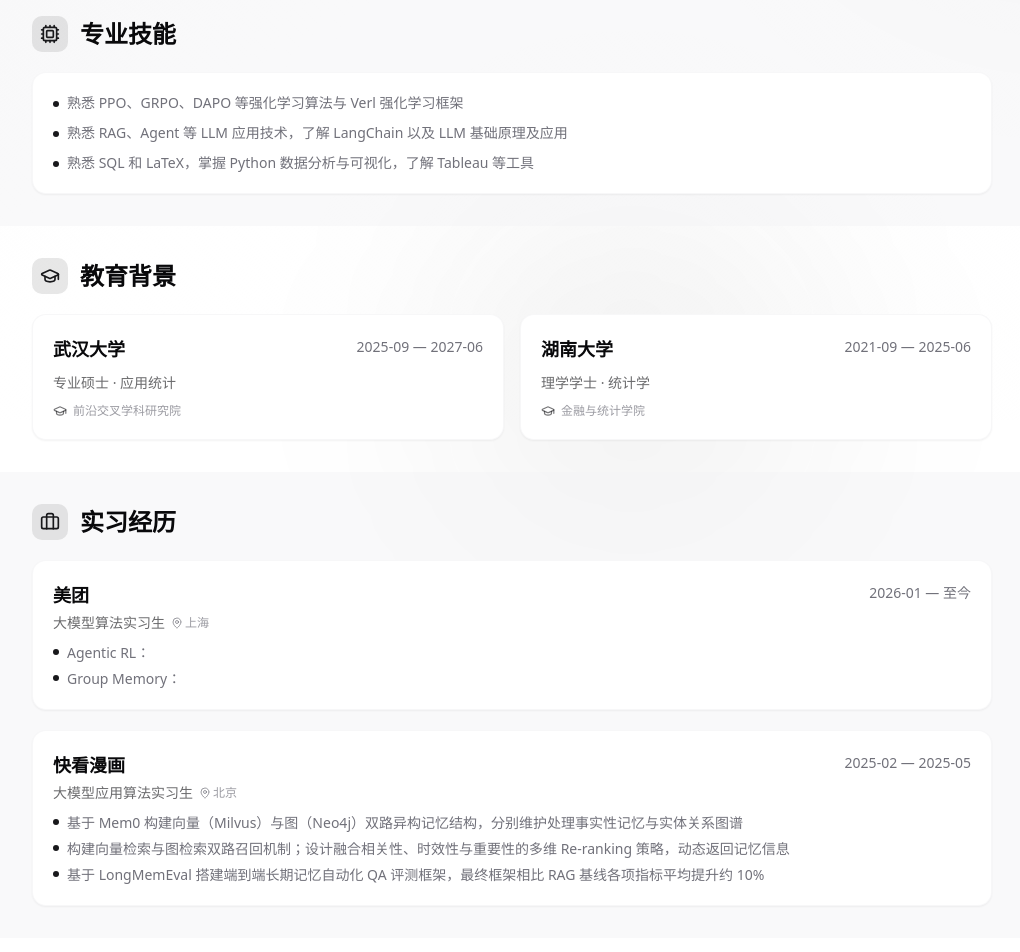
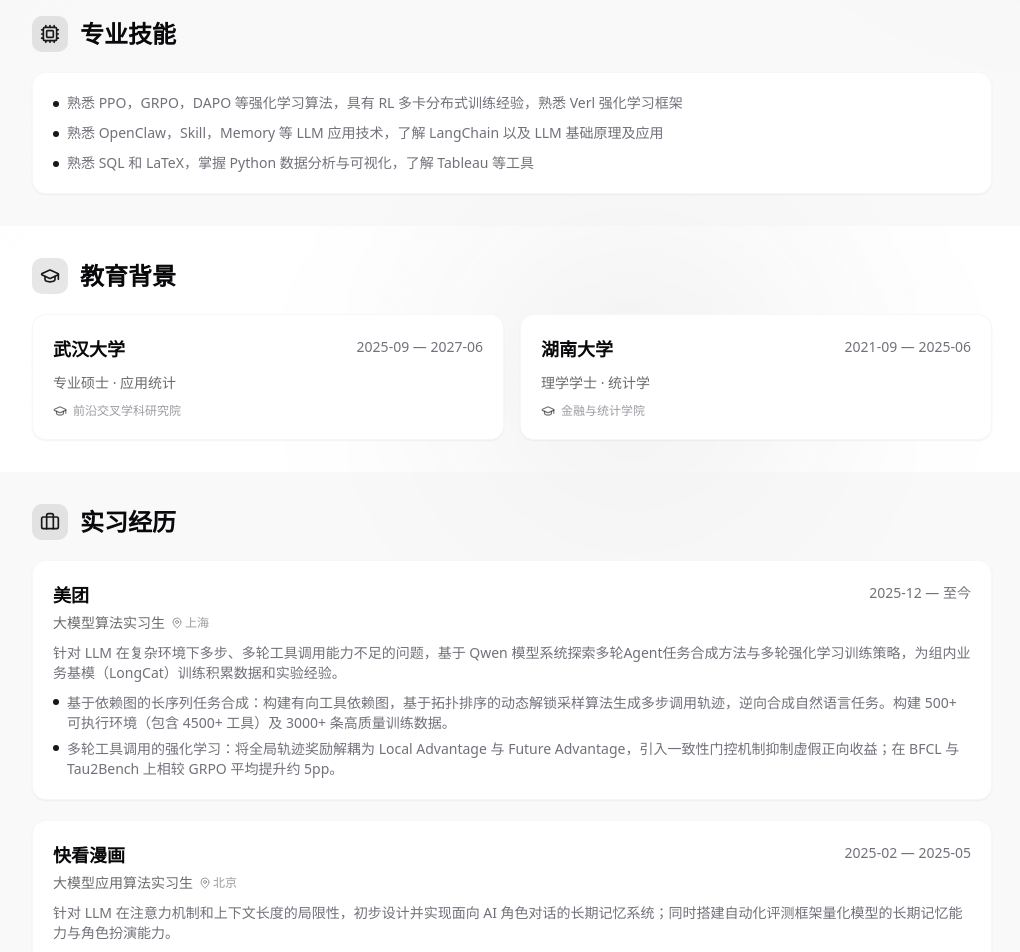
Before and after one commit to zcyeee/zcyeee.github.io, a React (Vite) app in the folder app/: page / in a window 1280 px wide. Shown: the part 380-1332 px from the top of the page, without its empty margins (128-1148 px from the left). Built offline with nearby package versions, Linux system fonts and the light colour scheme.

Commit message:
feat: add intro field to Experience interface

```diff
--- a/app/src/data/profile.ts
+++ b/app/src/data/profile.ts
@@ -36,11 +36,12 @@ export const experiences: Experience[] = [
     company: "美团",
     position: "大模型算法实习生",
     location: "上海",
-    startDate: "2026-01",
+    startDate: "2025-12",
     endDate: "至今",
+    intro: "针对 LLM 在复杂环境下多步、多轮工具调用能力不足的问题，基于 Qwen 模型系统探索多轮Agent任务合成方法与多轮强化学习训练策略，为组内业务基模（LongCat）训练积累数据和实验经验。",
     description: [
-      "Agentic RL：",
-      "Group Memory：",
+      "基于依赖图的长序列任务合成：构建有向工具依赖图，基于拓扑排序的动态解锁采样算法生成多步调用轨迹，逆向合成自然语言任务。构建 500+ 可执行环境（包含 4500+ 工具）及 3000+ 条高质量训练数据。",
+      "多轮工具调用的强化学习：将全局轨迹奖励解耦为 Local Advantage 与 Future Advantage，引入一致性门控机制抑制虚假正向收益；在 BFCL 与 Tau2Bench 上相较 GRPO 平均提升约 5pp。",
     ]
   },
   {
@@ -49,10 +50,11 @@ export const experiences: Experience[] = [
     location: "北京",
     startDate: "2025-02",
     endDate: "2025-05",
+    intro: "针对 LLM 在注意力机制和上下文长度的局限性，初步设计并实现面向 AI 角色对话的长期记忆系统；同时搭建自动化评测框架量化模型的长期记忆能力与角色扮演能力。",
     description: [
-      "基于 Mem0 构建向量（Milvus）与图（Neo4j）双路异构记忆结构，分别维护处理事实性记忆与实体关系图谱",
-      "构建向量检索与图检索双路召回机制；设计融合相关性、时效性与重要性的多维 Re-ranking 策略，动态返回记忆信息",
-      "基于 LongMemEval 搭建端到端长期记忆自动化 QA 评测框架，最终框架相比 RAG 基线各项指标平均提升约 10%"
+      "长期记忆构建与储存：基于 Mem0 构建向量（Milvus）与图（Neo4j）双路异构记忆结构，分别维护处理事实性记忆与实体关系图谱",
+      "记忆召回与重排：构建向量检索与图检索双路召回机制；设计融合相关性、时效性与重要性的多维 Re-ranking 策略，动态返回记忆信息",
+      "长期记忆能力评测：基于 LongMemEval 搭建端到端长期记忆自动化 QA 评测框架，最终框架相比 RAG 基线各项指标平均提升约 10%"
     ]
   }
 ];
@@ -96,8 +98,8 @@ export const awards: Award[] = [
 
 export const skills: string[] = [
   // "熟悉 Python、PyTorch，掌握 Slurm、Linux、Shell、Git 等开发与任务调度环境",
-  "熟悉 PPO、GRPO、DAPO 等强化学习算法与 Verl 强化学习框架",
-  "熟悉 RAG、Agent 等 LLM 应用技术，了解 LangChain 以及 LLM 基础原理及应用",
+  "熟悉 PPO，GRPO，DAPO 等强化学习算法，具有 RL 多卡分布式训练经验，熟悉 Verl 强化学习框架",
+  "熟悉 OpenClaw，Skill，Memory 等 LLM 应用技术，了解 LangChain 以及 LLM 基础原理及应用",
   "熟悉 SQL 和 LaTeX，掌握 Python 数据分析与可视化，了解 Tableau 等工具",
 ];
 
--- a/app/src/pages/Home.tsx
+++ b/app/src/pages/Home.tsx
@@ -417,6 +417,13 @@ export function Home() {
                             </div>
                           </div>
 
+                          {/* Intro */}
+                          {exp.intro && (
+                            <p className="text-sm md:text-sm text-muted-foreground">
+                              {exp.intro}
+                            </p>
+                          )}
+
                           {/* Description */}
                           <ul className="space-y-1.5">
                             {exp.description.map((item, i) => (
--- a/app/src/types/index.ts
+++ b/app/src/types/index.ts
@@ -24,6 +24,7 @@ export interface Experience {
   position: string;
   startDate: string;
   endDate: string;
+  intro?: string;
   description: string[];
   location?: string;
   logo?: string;
```
